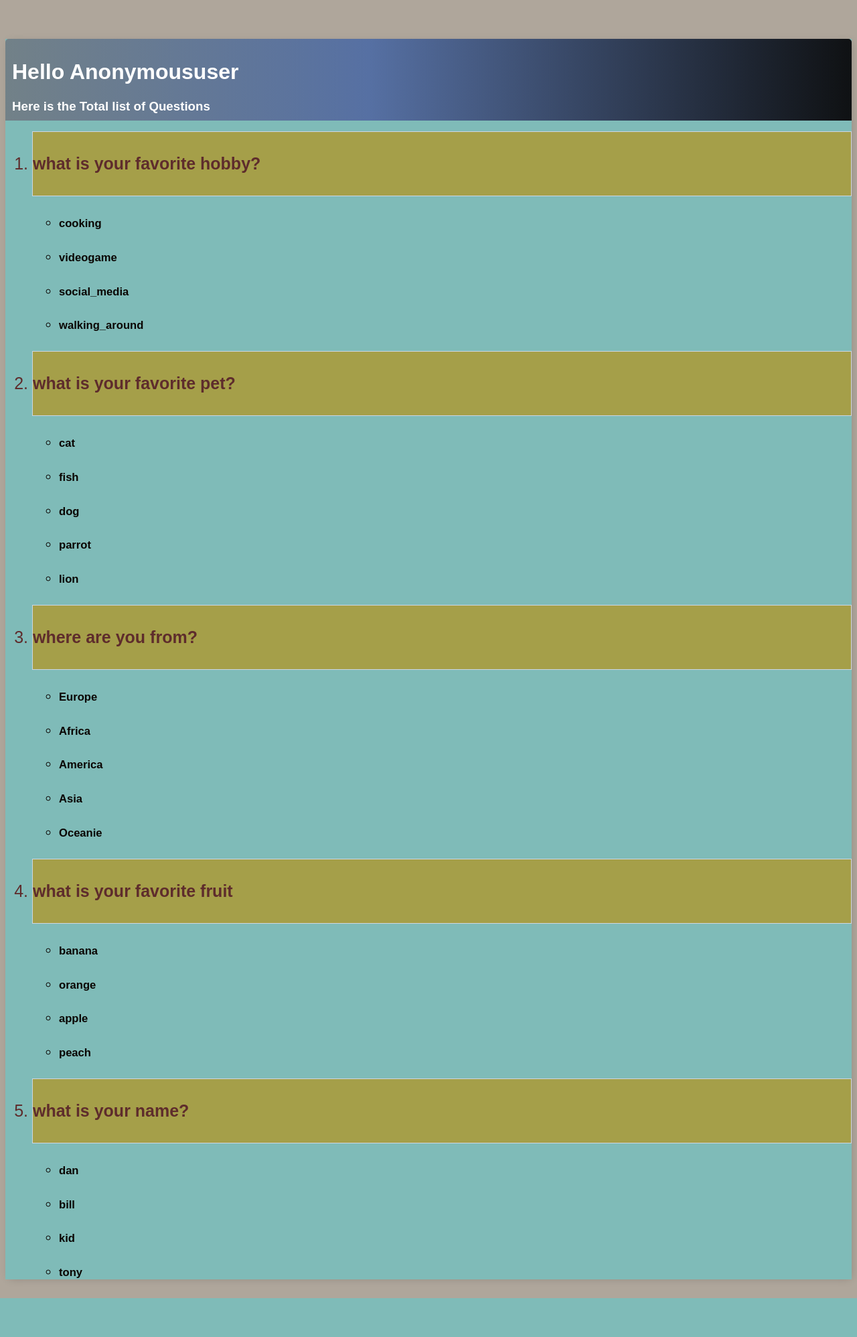
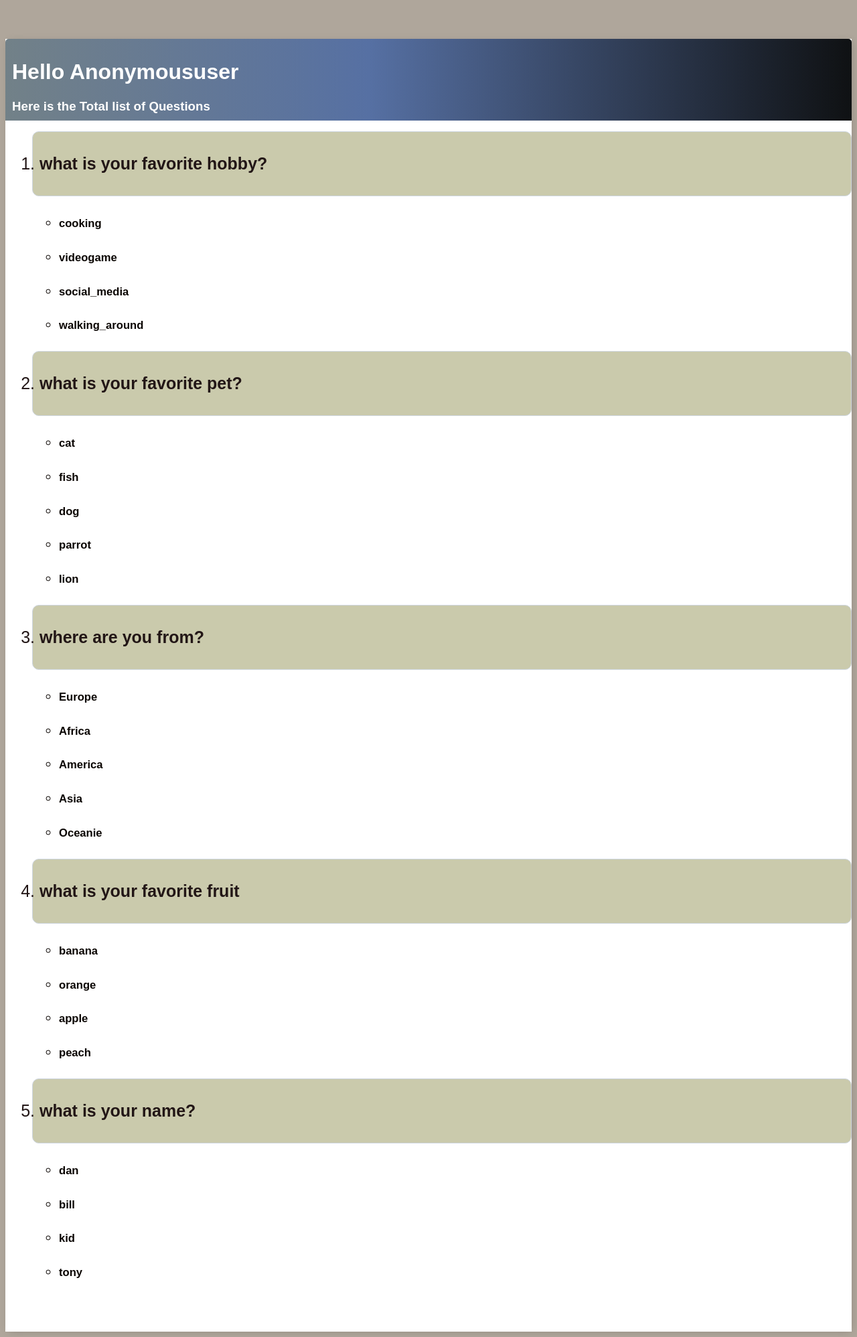
Before and after one commit to Juyotal/test, a Django app: page /polls/bonus in a window 1280 px wide. Shown: the whole page at 67% size. Before the commit the page ends 1938 px from the top, so only its background shows below. Run offline with Django 3.2, Linux system fonts and the light colour scheme; data comes from the database, SQL or seed files in the repository.

Commit message:
django tutorial

```diff
--- a/django_tutorial/src/djangoTut/polls/templates/polls/base.html
+++ b/django_tutorial/src/djangoTut/polls/templates/polls/base.html
@@ -15,9 +15,10 @@
         max-width: 1500px;
 
         margin: auto;
-        background-color: rgb(127, 187, 184);
+        background-color: rgb(255, 255, 255);
         -webkit-box-shadow: 2px 2px 13px -4px rgba(0, 0, 0, 0.21);
         box-shadow: 2px 2px 13px -4px rgba(0, 0, 0, 0.21);
+        padding-bottom: 50px;
         }
 
         .header-bar {
@@ -35,10 +36,13 @@
       }
 
       #quest {
-        background-color: #a59f49;
-        color: rgb(94, 44, 44);
+        background-color: #cacaac;
+        color: rgb(34, 22, 22);
         font-size: 25px;
         border: #ced6e0 1px solid;
+        padding-left: 10px;
+        border-radius: 10px;
+
 
       }
 
```
